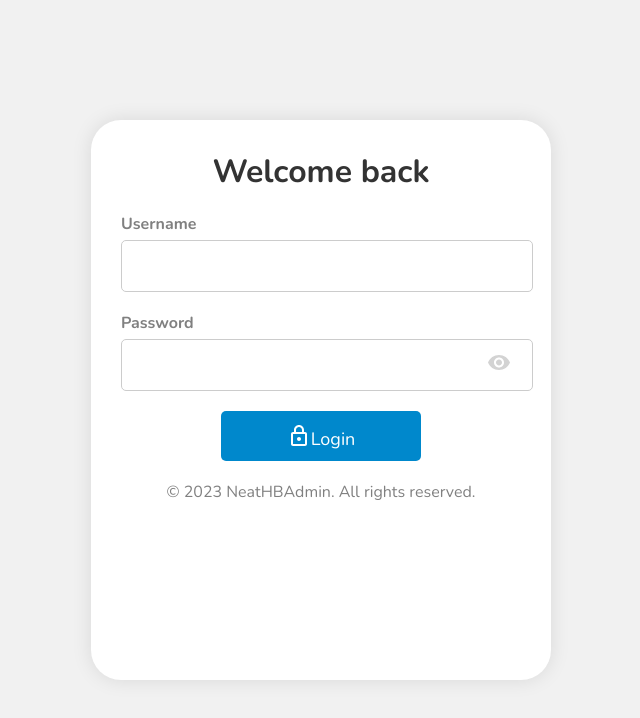
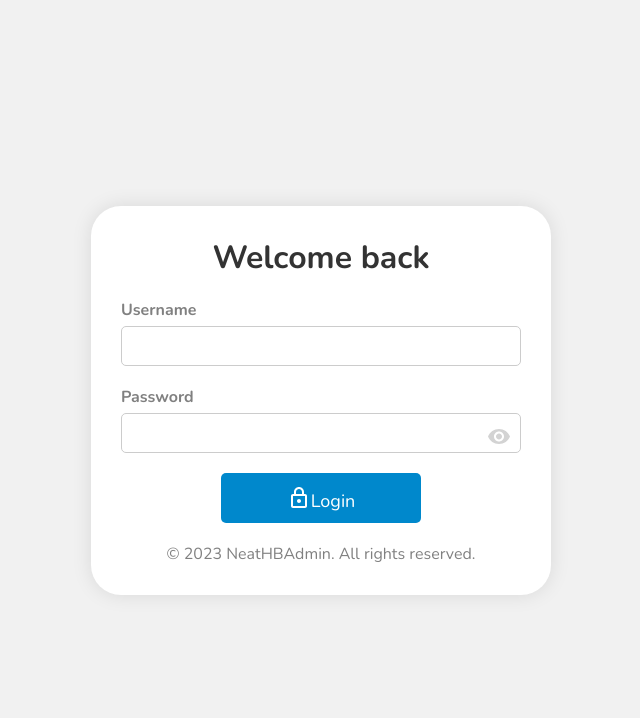
Before and after one commit to lewiskirori/neathbac, a React (Create React App) app: page / in a window 1280 px wide. Shown: the top 718 px of the page, without its empty margins (319-959 px from the left). Built offline with nearby package versions, Linux system fonts and the light colour scheme.

Commit message:
Update login.scss

```diff
--- a/src/pages/auth/login/login.scss
+++ b/src/pages/auth/login/login.scss
@@ -7,8 +7,7 @@
 
     .login-container {
         width: 400px;
-        height: 500px;
-        overflow: auto;
+
         background-color: #fff;
         border-radius: 30px;
         padding: 30px;
@@ -47,6 +46,7 @@
         border-radius: 5px;
         font-size: 16px;
         color: #333;
+        box-sizing: border-box;
       }
 
       form button {
```
